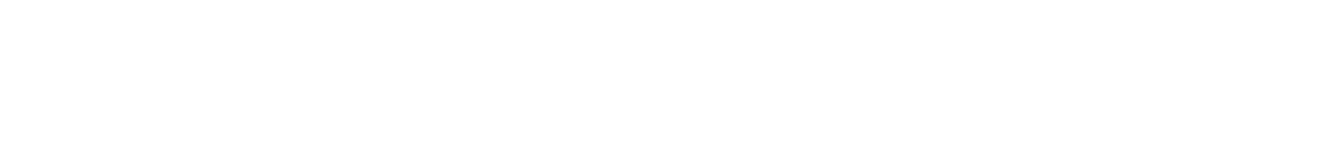
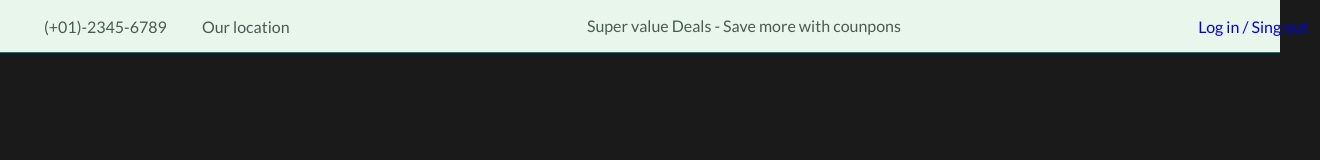
Before and after one commit to andresalvarezb/ecommerceWebsite, a plain HTML site: page index.html in a window 1280 px wide. Shown: the whole page, 1320 px wide, since content can reach past the window. Drawn offline with Linux system fonts and the light colour scheme.

Commit message:
feat: :construction: Add header and its styles
add css variables and header tags

```diff
--- a/assets/css/styles.css
+++ b/assets/css/styles.css
@@ -3,44 +3,44 @@
 
 /*=============== VARIABLES CSS ===============*/
 :root {
-  --header-height: ;
+  --header-height: 4rem;
 
   /*========== Colors ==========*/
   /* Color mode HSL(hue, saturation, lightness) */
-  --first-color: ;
-  --first-color-alt: ;
-  --second-color: ;
-  --title-color: ;
-  --text-color: ;
-  --text-color-light: ;
-  --body-color: ;
-  --container-color: ;
-  --border-color: ;
-  --border-color-alt: ;
+  --first-color: hsl(176, 88%, 27%);
+  --first-color-alt: hsl(129, 44%, 94%);
+  --second-color: hsl(34, 94%, 87%);
+  --title-color: hsl(0, 0%, 13%);
+  --text-color: hsl(154, 13%, 32%);
+  --text-color-light: hsl(60, 1%, 56%);
+  --body-color: hsl(0, 0%, 10%);
+  --container-color: hsl(0, 0%, 93%);
+  --border-color: hsl(129, 36%, 85%);
+  --border-color-alt: hsl(113, 15%, 90%);
 
   /*========== Font and typography ==========*/
   /* .5rem = 8px | 1rem = 16px ... */
-  --body-font: ;
-  --second-font: ;
-  --big-font-size: ;
-  --h1-font-size: ;
-  --h2-font-size: ;
-  --h3-font-size: ;
-  --h4-font-size: ;
-  --large-font-size: ;
-  --normal-font-size: ;
-  --small-font-size: ;
-  --smaller-font-size: ;
-  --tiny-font-size: ;
+  --body-font: "Lato", sans-serif;
+  --second-font: "League Spartan", sans-serif;
+  --big-font-size: 3.5rem;
+  --h1-font-size: 2.75rem;
+  --h2-font-size: 2rem;
+  --h3-font-size: 1.75rem;
+  --h4-font-size: 1.375rem;
+  --large-font-size: 1.125rem;
+  --normal-font-size: 1rem;
+  --small-font-size: 0.875rem;
+  --smaller-font-size: 0.75rem;
+  --tiny-font-size: 0.6875rem;
 
   /*========== Font weight ==========*/
-  --weight-400: ;
-  --weight-500: ;
-  --weight-600: ;
-  --weight-700: ;
+  --weight-400: 400;
+  --weight-500: 500;
+  --weight-600: 600;
+  --weight-700: 700;
 
   /*========== Transition ==========*/
-  --transition: ;
+  --transition: cubic-bezier(0, 0, 0.05, 1);
 }
 
 /* Responsive typography */
@@ -60,10 +60,81 @@
 }
 
 /*=============== BASE ===============*/
+* {
+  margin: 0;
+  padding: 0;
+  box-sizing: border-box;
+}
 
+input,
+textarea,
+body {
+  color: var(--text-color);
+  font-family: var(--body-font);
+  font-size: var(--normal-font-size);
+  font-weight: var(--weight-400);
+}
+
+body {
+  background-color: var(--body-color);
+}
+
+h1,h2,h3,h4 {
+  font-family: var(--second-font);
+  color: var(--title-color);
+  font-weight: var(--weight-600);
+}
+
+ul{
+  list-style: none;
+}
+
+a {
+  text-decoration: none;
+}
+
+p {
+  line-height: 1.5rem;
+}
+
+img {
+  min-width: 100%;
+}
+
+button,
+textarea, input {
+  background-color: transparent;
+  border: none;
+  outline: none;
+}
 /*=============== REUSABLE CSS CLASSES ===============*/
+.container {
+  min-width: 1320px;
+  margin-inline: auto;
+  padding-inline: 0.75rem;
+}
 
 /*=============== HEADER & NAV ===============*/
+.header__top {
+  background-color: var(--first-color-alt);
+  border-bottom: 1px solid var(--first-color);
+  padding-block: 0.875rem;
+}
+
+.header__container{
+  display: flex;
+  justify-content: space-between;
+  align-items: center;
+}
+
+.header__contact span:nth-child(2){
+  margin-left: 2rem;
+}
+.header__contact span,
+.header__alert-news,
+.header__top-action  {
+  margin-left: 2rem;
+}
 
 /* Active link */
 
--- a/index.html
+++ b/index.html
@@ -11,13 +11,23 @@
     <link rel="stylesheet" href="" />
 
     <!--=============== CSS ===============-->
-    <link rel="stylesheet" href="" />
+    <link rel="stylesheet" href="assets/css/styles.css" />
 
     <title>Ecommerce Website</title>
   </head>
   <body>
-    <!--=============== HEADER ===============-->
-    <header class="header"></header>
+    <header class="header">
+      <div class="header__top">
+        <div class="header__container container">
+          <div class="header__contact">
+            <span>(+01)-2345-6789</span>
+            <span>Our location</span>
+          </div>
+          <p class="header__alert-news">Super value Deals - Save more with counpons</p>
+          <a href="login-register.html" class="header__top-action">Log in / Sing out</a>
+        </div>
+      </div>
+    </header>
 
     <!--=============== MAIN ===============-->
     <main class="main">
```
